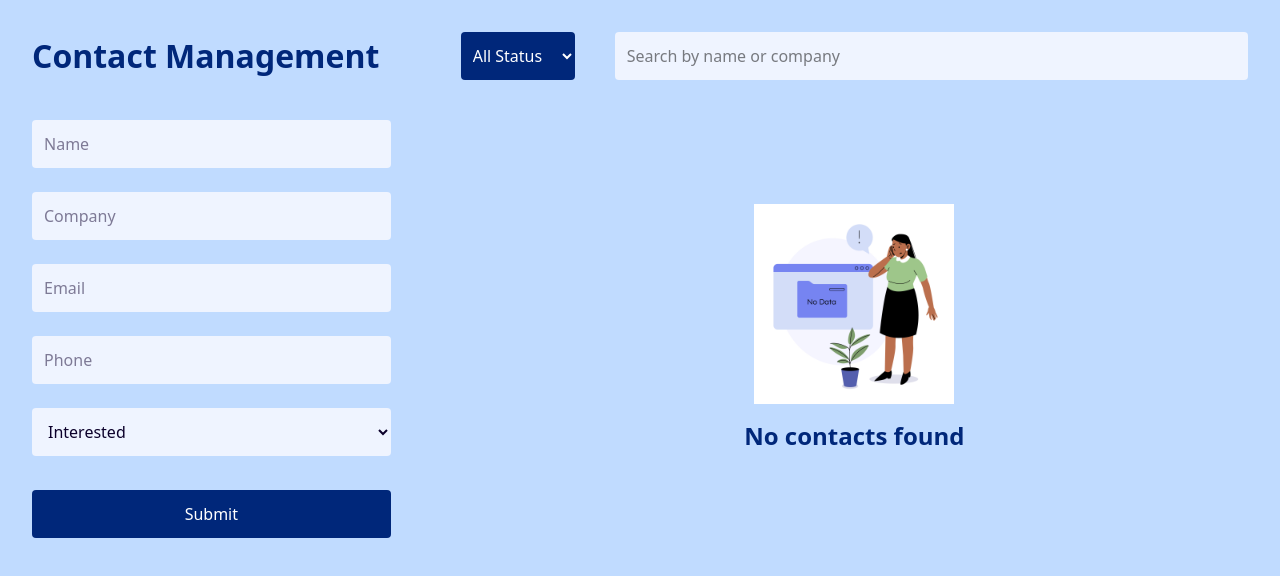
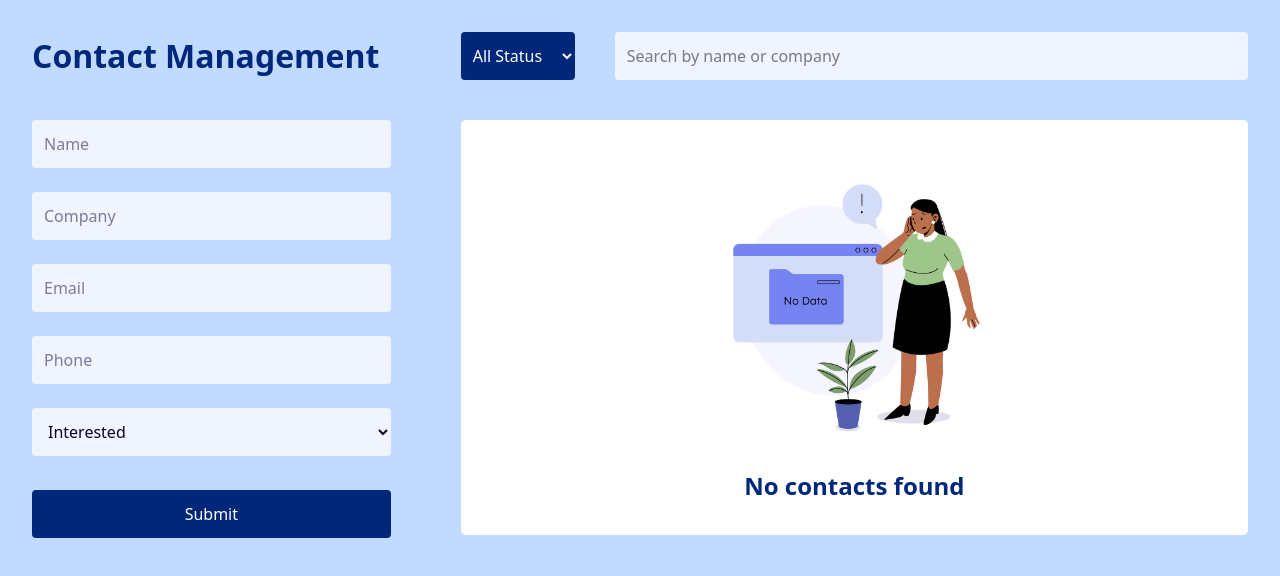
Before and after one commit to Kafoor-Nimas/Contact-management-System, a React (Vite) app in the folder frontend/: page / in a window 1280 px wide. Shown: the top 576 px of the page. Built offline with nearby package versions, Linux system fonts and the light colour scheme.

Commit message:
complete contactList compont elements

```diff
--- a/frontend/src/components/ContactList.jsx
+++ b/frontend/src/components/ContactList.jsx
@@ -37,12 +37,12 @@ const ContactList = ({ contacts, setContacts }) => {
         <div>
           <div className="mt-10">
             {contacts.length === 0 && (
-              <div className="w-full h-[415px] flex flex-col items-center justify-center rounded-[5px] p-5 mt-10 gap-4">
+              <div className="w-full h-[415px] flex flex-col items-center justify-center rounded-[5px] p-5 mt-10 gap-4 bg-[#fff]">
                 <img
                   src="/no-contact.jpg"
                   alt="no-contact"
-                  width={200}
-                  height={200}
+                  width={300}
+                  height={300}
                 />
                 <p className="text-[#00277a] text-2xl font-semibold">
                   No contacts found
@@ -77,6 +77,12 @@ const ContactList = ({ contacts, setContacts }) => {
                       <option value="Follow-up">Follow-up</option>
                       <option value="Closed">Closed</option>
                     </select>
+                    <button
+                      onClick={() => handleClick(contact._id)}
+                      className="bg-red-500 text-white px-3 py-1 rounded hover:bg-red-600 transition cursor-pointer"
+                    >
+                      Delete
+                    </button>
                   </div>
                 </div>
               </div>;
```
